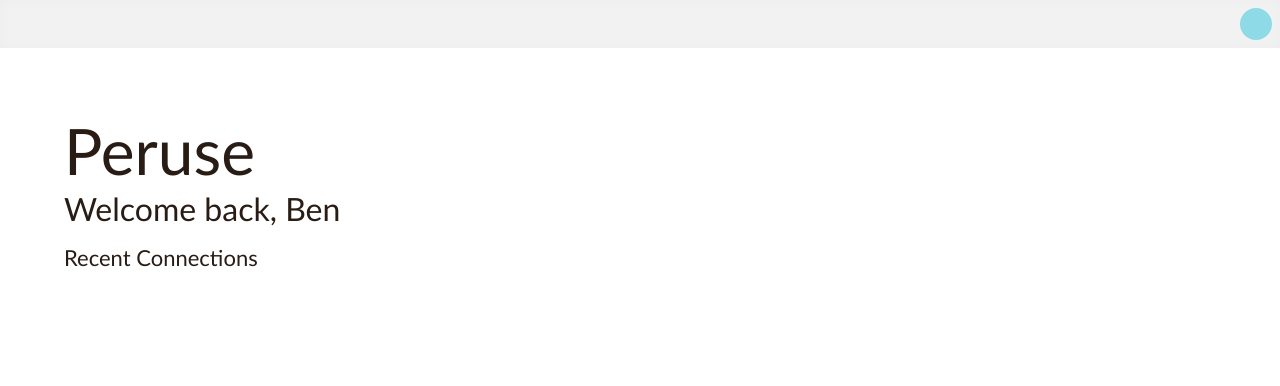
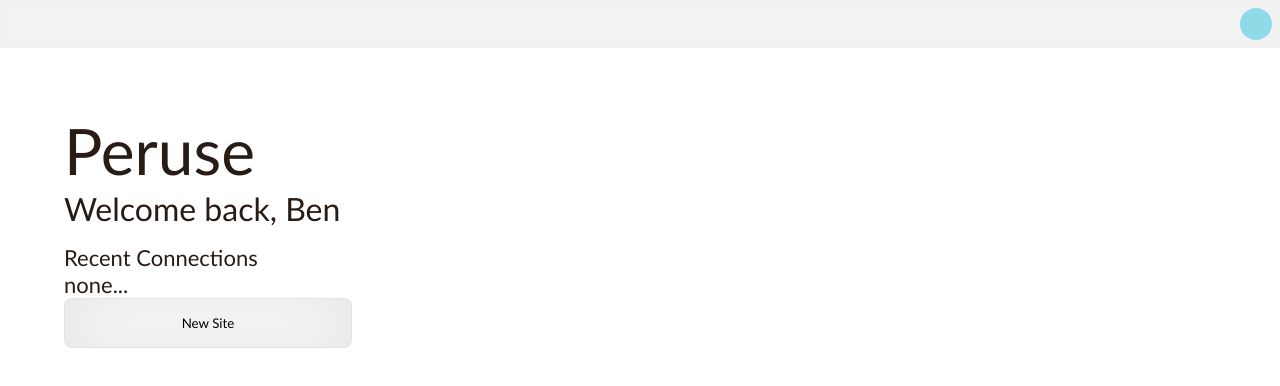
Before and after one commit to vohzd/peruse-client, a Nuxt app: page / in a window 1280 px wide. Shown: the top 386 px of the page. Built offline with nearby package versions, Linux system fonts and the light colour scheme; no server answers.

Commit message:
add button to new sites

```diff
--- a/components/RecentConnections.vue
+++ b/components/RecentConnections.vue
@@ -1,6 +1,7 @@
 <template lang="html">
   <section class="mt">
     <h4>Recent Connections</h4>
+    <span class="tiny">none...</span>
   </section>
 </template>
 
--- a/package.json
+++ b/package.json
@@ -14,8 +14,8 @@
     "url": "https://github.com/vohzd/peruse-client/issues"
   },
   "dependencies": {
-    "@nuxtjs/axios": "^5.9.2",
-    "nuxt": "^2.11.0",
+    "@nuxtjs/axios": "^5.10.3",
+    "nuxt": "^2.12.2",
     "socket.io-client": "^2.3.0"
   }
 }
--- a/pages/index.vue
+++ b/pages/index.vue
@@ -3,6 +3,9 @@
     <h1>Peruse</h1>
     <h3>Welcome back, Ben</h3>
     <recent-connections></recent-connections>
+    <div class="row">
+      <nuxt-link to="/new-site"><button>New Site</button></nuxt-link>
+    </div>
   </main>
 </template>
 
```
Also changed, not shown: 1 other file (tests, documents, lock files or other folders).
